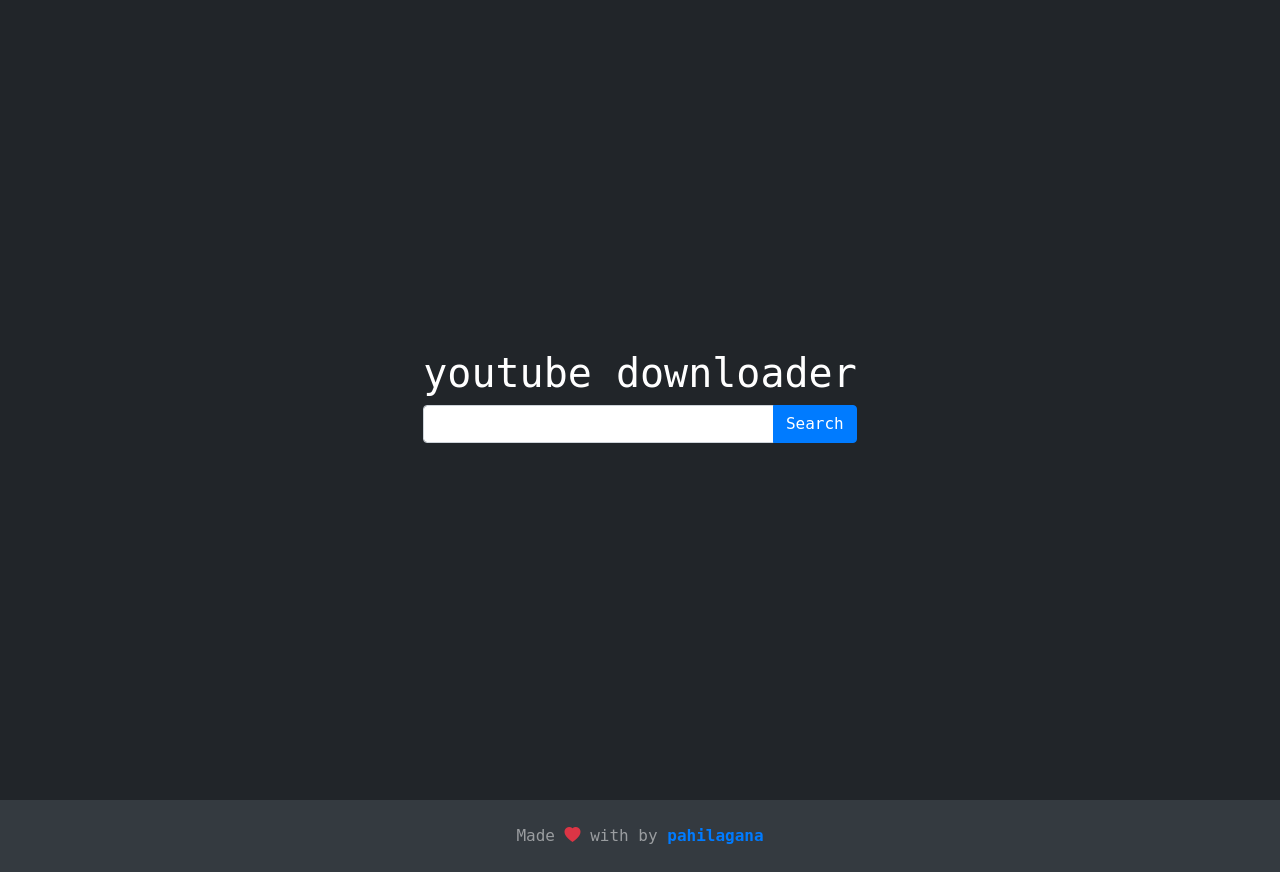
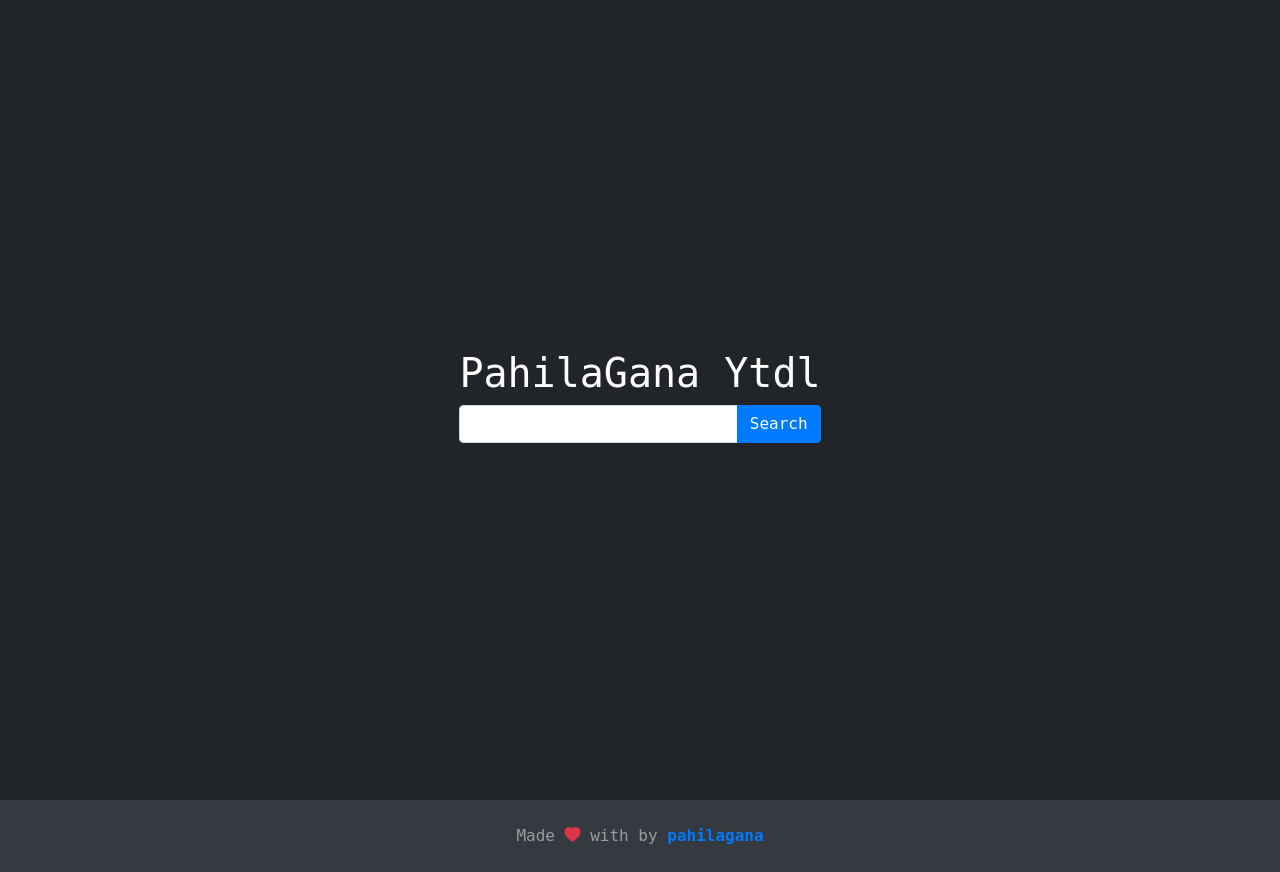
Before and after one commit to Vivekmasona/vivek22, a Flask app: page / in a window 1280 px wide. Run offline with Flask 2, Linux system fonts and the light colour scheme; some libraries are stand-ins or nearby versions; some web fonts are replaced.

Commit message:
Update home.html

```diff
--- a/templates/home.html
+++ b/templates/home.html
@@ -21,7 +21,7 @@
 
             <div class="row height d-flex justify-content-center align-items-center">
                 <div class="list-group">
-                    <h1 class="h1">youtube downloader</h1>
+                    <h1 class="h1">PahilaGana Ytdl</h1>
                     <div class="input-group">
                         <input class="form-control" type="url" name="youtube_url" id="youtube_url" required>
                         <div class="input-group-append">
```
